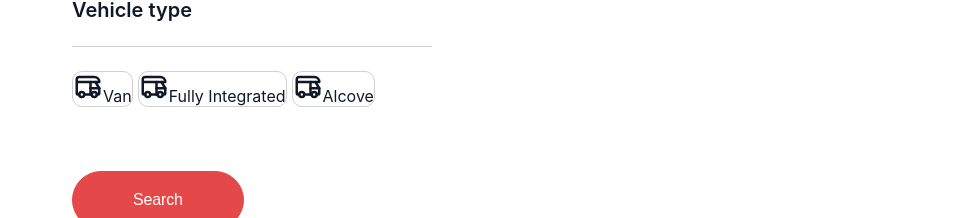
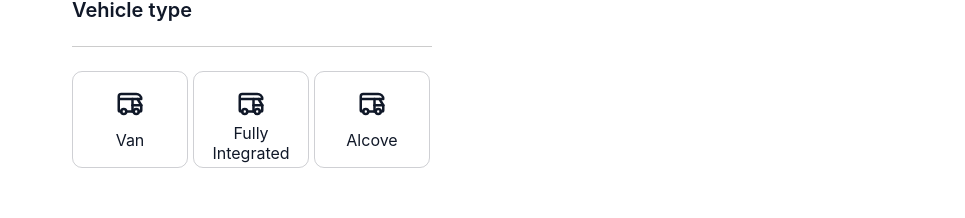
Before and after one commit to YuliyaRoslikova/camper, a React (Vite) app: page /catalog in a window 1280 px wide. Shown: the part 581-799 px from the top of the page, without its empty margins (0-965 px from the left). Built offline with nearby package versions, Linux system fonts and the light colour scheme; no server answers.

Commit message:
filter part 4

```diff
--- a/src/components/filter/Filter.jsx
+++ b/src/components/filter/Filter.jsx
@@ -16,6 +16,7 @@ const Filter = () => {
   const [kitchenCheckBox, setKitchenCheckBox] = useState(false);
   const [tVCheckBox, setTVCheckBox] = useState(false);
   const [showerCheckBox, setShowerCheckBox] = useState(false);
+  const [vehicleType, setVehicleType] = useState(null);
 
   useEffect(() => {
     dispatch(
@@ -26,6 +27,7 @@ const Filter = () => {
         kitchen: kitchenCheckBox,
         tv: tVCheckBox,
         shower: showerCheckBox,
+        vehicleType,
       })
     );
   }, [
@@ -36,7 +38,16 @@ const Filter = () => {
     kitchenCheckBox,
     tVCheckBox,
     showerCheckBox,
+    vehicleType,
   ]);
+
+  const onChangeVehicleType = type => {
+    if (type === vehicleType) {
+      setVehicleType(null);
+    } else {
+      setVehicleType(type);
+    }
+  };
 
   return (
     <div className={css.container}>
@@ -134,23 +145,55 @@ const Filter = () => {
 
       <h4 className={css.sectionTitle}>Vehicle type</h4>
       <ul className={css.list}>
-        <li className={css.item}>
+        <li className={clsx(css.item, { [css.selected]: vehicleType === 'panelTruck' })}>
+          <label className={css.itemLabel}>
+            <input
+              className={css.checkBox}
+              type="radio"
+              value={'panelTruck'}
+              checked={vehicleType === 'panelTruck'}
+              onClick={() => onChangeVehicleType('panelTruck')}
+              onChange={() => {}}
+            />
             <span className={css.icon}>
               <TbCamper size={30} />
             </span>
             <span className={css.itemDescription}>Van</span>
+          </label>
         </li>
-        <li className={css.item}>
+
+        <li className={clsx(css.item, { [css.selected]: vehicleType === 'fullyIntegrated' })}>
+          <label className={css.itemLabel}>
+            <input
+              className={css.checkBox}
+              type="radio"
+              value={'fullyIntegrated'}
+              checked={vehicleType === 'fullyIntegrated'}
+              onClick={() => onChangeVehicleType('fullyIntegrated')}
+              onChange={() => {}}
+            />
             <span className={css.icon}>
               <TbCamper size={30} />
             </span>
             <span className={css.itemDescription}>Fully Integrated</span>
+          </label>
         </li>
-        <li className={css.item}>
+
+        <li className={clsx(css.item, { [css.selected]: vehicleType === 'alcove' })}>
+          <label className={css.itemLabel}>
+            <input
+              className={css.checkBox}
+              type="radio"
+              value={'alcove'}
+              checked={vehicleType === 'alcove'}
+              onClick={() => onChangeVehicleType('alcove')}
+              onChange={() => {}}
+            />
             <span className={css.icon}>
               <TbCamper size={30} />
             </span>
             <span className={css.itemDescription}>Alcove</span>
+          </label>
         </li>
       </ul>
 
--- a/src/redux/adverts/selectors.js
+++ b/src/redux/adverts/selectors.js
@@ -12,7 +12,6 @@ export const selectIsLastItemLoaded = state => state.adverts.isLastItemLoaded;
 export const selectFilteredAdverts = createSelector(
   [selectAdverts, selectFilter],
   (adverts, filter) => {
-    console.log(adverts);
     const filteredAdverts = adverts.filter(advert => {
       const location = advert.location.toLowerCase().includes(filter.location.toLowerCase());
 
@@ -28,9 +27,12 @@ export const selectFilteredAdverts = createSelector(
 
       const shower = filter.shower ? filter.shower && advert.details.shower : true;
 
-      return location && airConditioner && gearboxAutomatic && kitchen && tv && shower;
+      const vehicleType = filter.vehicleType ? filter.vehicleType === advert.form : true;
+
+      return (
+        location && airConditioner && gearboxAutomatic && kitchen && tv && shower && vehicleType
+      );
     });
-    console.log('filteredAdverts', filteredAdverts);
     return filteredAdverts;
   }
 );
--- a/src/redux/filters/slice.js
+++ b/src/redux/filters/slice.js
@@ -8,6 +8,7 @@ const initialState = {
     kitchen: false,
     tv: false,
     shower: false,
+    vehicleType: null,
   },
 };
 
```
Lines whose indentation alone changed are shown as unchanged.
